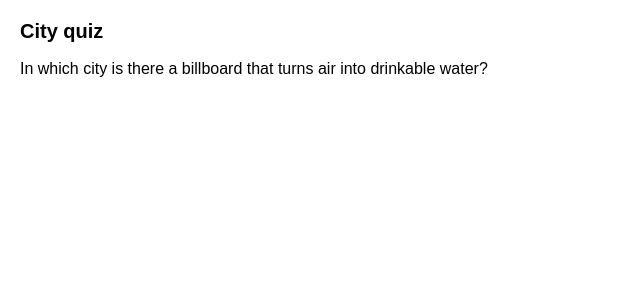
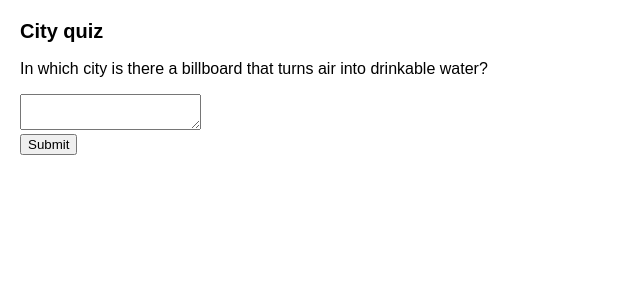
Before and after one commit to zelitosaide/react-js-course, a React (Create React App) app: page / in a window 1280 px wide. Shown: the top 300 px of the page, without its empty margins (0-640 px from the left). Built offline with nearby package versions, Linux system fonts and the light colour scheme.

Commit message:
Reacting to input with state

```diff
--- a/src/learn/learn-react/managing-state/reacting-to-input-with-state/index.js
+++ b/src/learn/learn-react/managing-state/reacting-to-input-with-state/index.js
@@ -13,6 +13,11 @@ function Form({ status }) {
       <p>
         In which city is there a billboard that turns air into drinkable water?
       </p>
+      <form>
+        <textarea />
+        <br />
+        <button>Submit</button>
+      </form>
     </>
   );
 }
```
